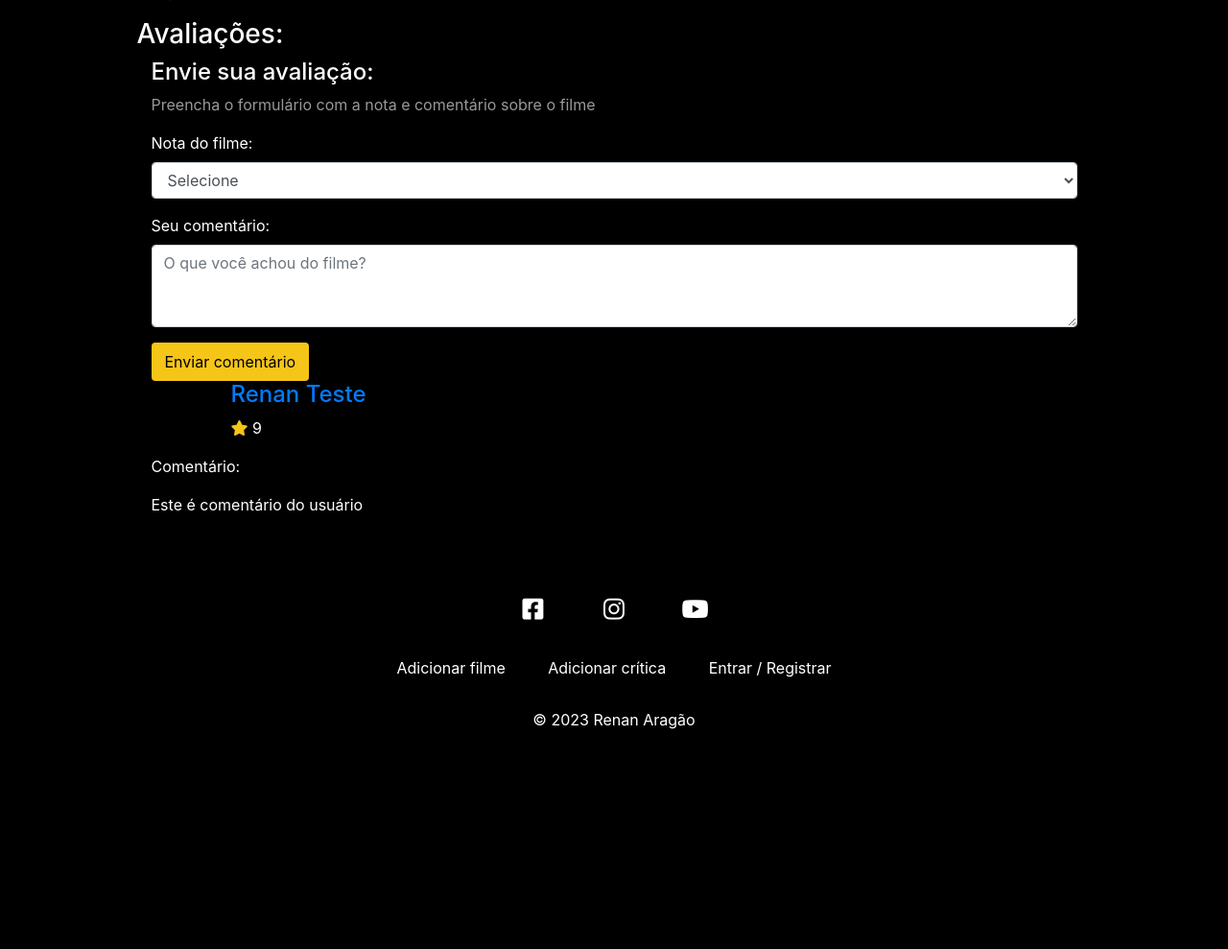
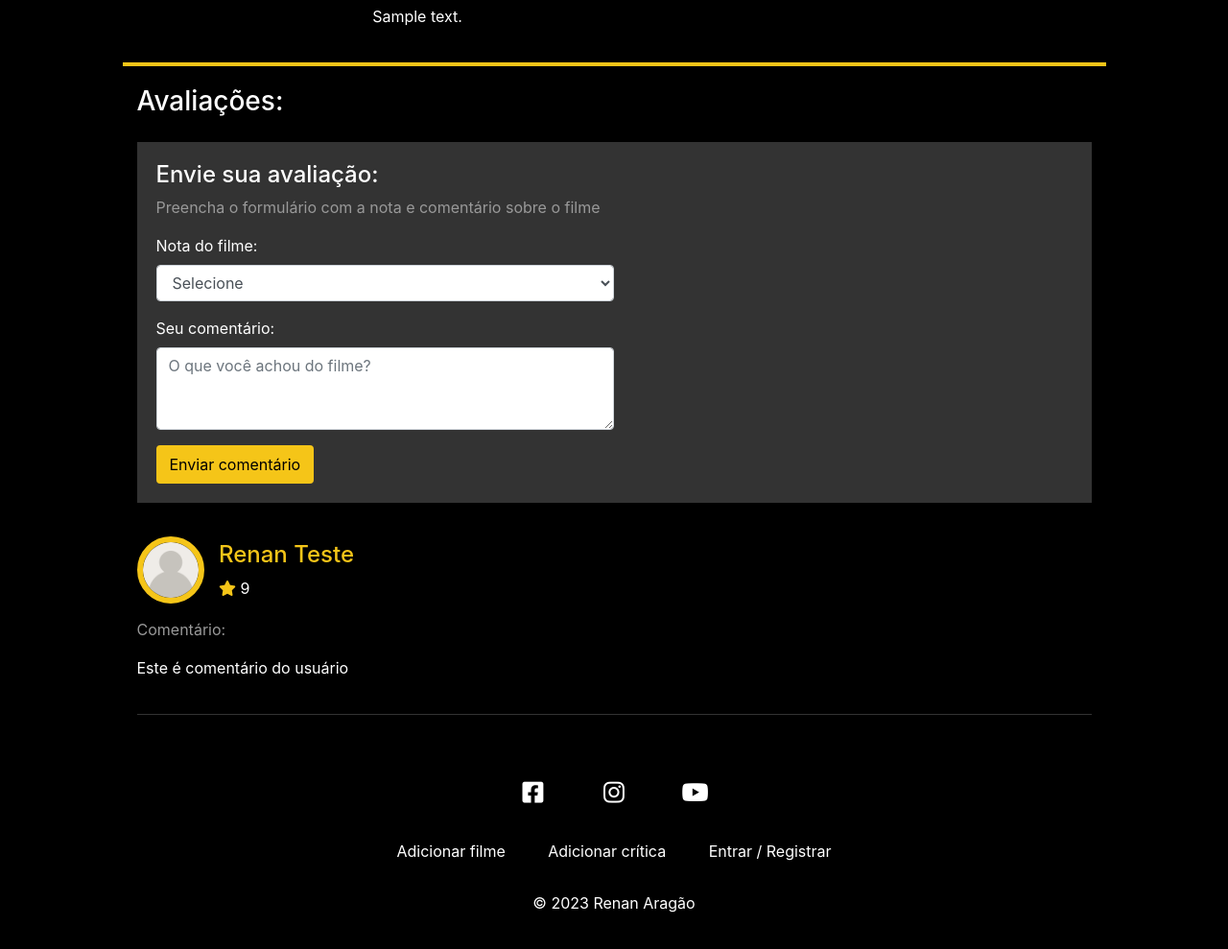
Before and after one commit to renanaragao9/projetoMovieStar, a PHP site: page //movie.php?id=1 in a window 1280 px wide. Shown: the part 563-1552 px from the top of the page at 96% size. Before the commit the page ends 1323 px from the top, so only its background shows below. Run offline with PHP 8.4, Linux system fonts and the light colour scheme; tables that the repository leaves empty or names only in its code hold one stand-in row (values such as "Sample post"); grey boxes marked "Sample" are stand-in pictures; data that the repository does not hold is empty; some libraries are stand-ins or nearby versions.

Commit message:
CSS da view de filmes

```diff
--- a/css/styles.css
+++ b/css/styles.css
@@ -196,7 +196,8 @@
 }
 
  /* Edit Profile  */
-#profile-image-container {
+#profile-image-container,
+.profile-image-container {
     width: 150px;
     height: 150px;
     border: 6px solid #F5C518;
@@ -204,6 +205,11 @@
     background-size: cover;
     background-position: center;
     margin: 15px auto;
+}
+
+.profile-image-container {
+    width: 70px;
+    height: 70px;
 }
 
 .page-description {
@@ -252,6 +258,57 @@
     margin: 0 auto;
     padding-top: 7px;
 }
+
+/* Movie */
+.movie-container {
+    text-align: center;
+}
+
+.movie-details {
+    margin: 25px 0;
+}
+
+.pipe {
+    border: 1px solid #333;
+    margin: 0 10px;
+}
+
+#reviews-title {
+    margin-bottom: 25px;
+}
+
+#review-form-container {
+    background-color: #333;
+    padding: 20px;
+}
+
+#review-form-container select,
+#review-form-container textarea {
+    width: 50%;
+}
+
+#reviews-container {
+    margin-top: 20px;
+    padding-top: 20px;
+    border-top: 4px solid #F5C518;
+}
+
+ .review {
+    padding: 20px 0;
+    border-bottom: 1px solid #333;
+ }
+
+ .author-details-container {
+    padding-top: 20px;
+ }
+
+ .author-name a {
+    color: #F5C518;
+ }
+
+ .comment-title {
+    color: #999;
+ }
 
 /* Dashborad */
 #add-movie-container {
```
